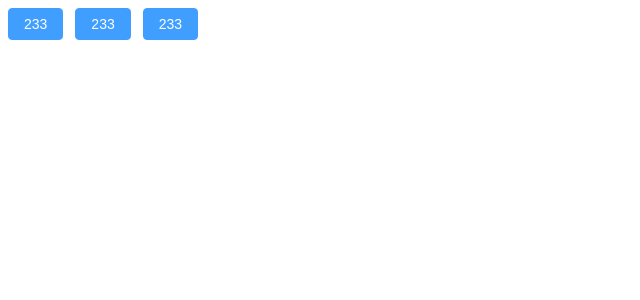
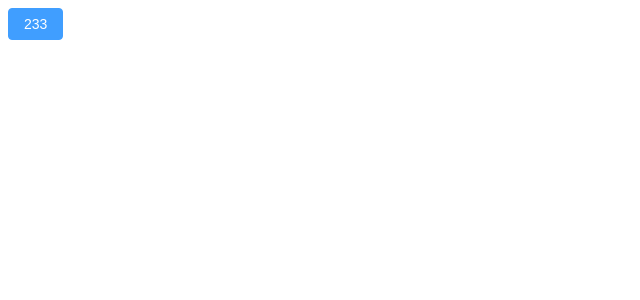
Before and after one commit to rdagcoin-org/home_rdagcoin, a Nuxt app: page / in a window 1280 px wide. Shown: the top 300 px of the page, without its empty margins (0-640 px from the left). Built offline with nearby package versions, Linux system fonts and the light colour scheme.

Commit message:
test org

```diff
--- a/pages/index.vue
+++ b/pages/index.vue
@@ -1,7 +1,5 @@
 <template>
   <div>
-    <el-button type="primary">233</el-button>
-    <el-button type="primary">233</el-button>
     <el-button type="primary">233</el-button>
   </div>
 </template>
```
